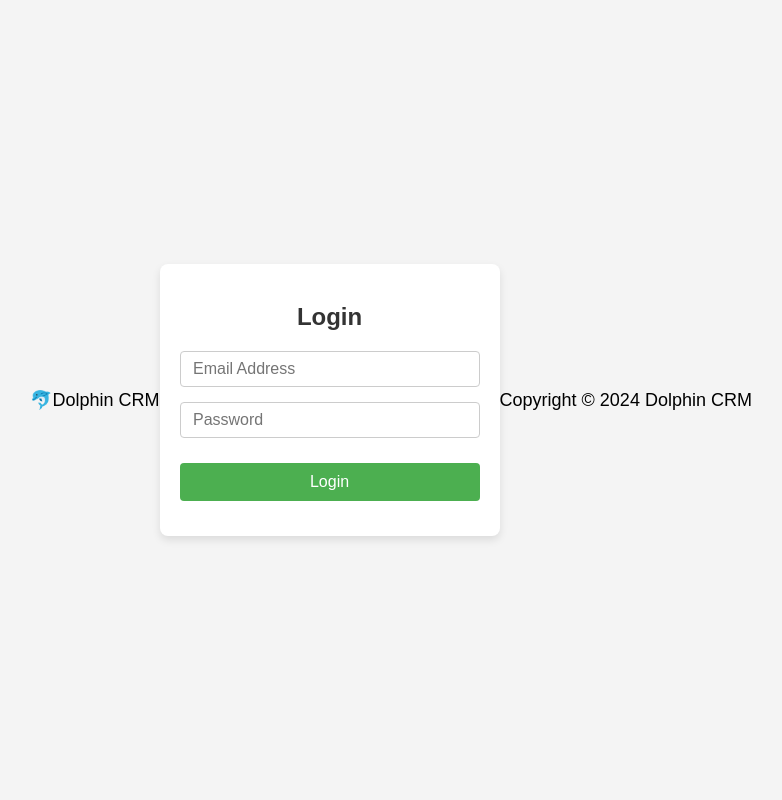
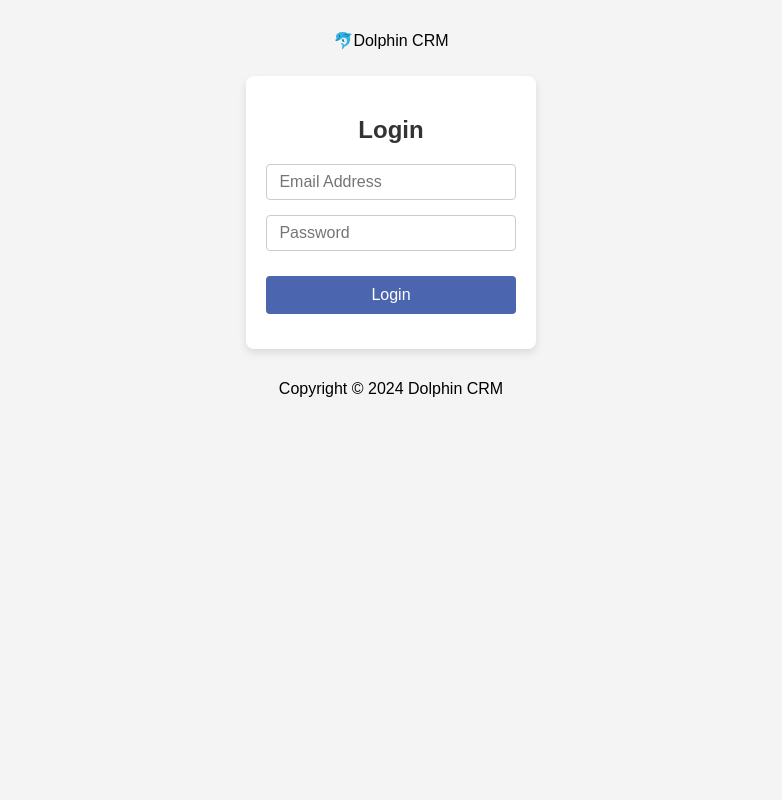
Before and after one commit to AlbertThomasDev/info2180-finalproject, a PHP site: page /user_login.php in a window 1280 px wide. Shown: the whole page, without its empty margins (249-1031 px from the left). Run offline with PHP 8.4, Linux system fonts and the light colour scheme; a stand-in replaces the project's code that opens the database connection.

Commit message:
Added changes to these files

```diff
--- a/user_login.css
+++ b/user_login.css
@@ -1,9 +1,9 @@
 body {
   font-family: Arial, sans-serif;
   display: flex;
-    justify-content: center;
-    align-items: center;
-    height: 100vh;
+  flex-direction: column;
+  height: 100%;
+  width: auto;
   background-color: #f4f4f4;
   margin: 0;
 }
@@ -13,13 +13,23 @@ body {
   padding: 20px;
   box-shadow: 0 4px 8px rgba(0, 0, 0, 0.1);
   border-radius: 8px;
-    width: 300px;
+  height: auto;
+  width: 250px;
   text-align: center;
+  margin:auto;
 }
 
-header p {
-    margin: 0;
-    font-size: 18px;
+header{
+  /* background-color: #dfdefa; */
+  width: 100%;
+  text-align: center;
+  margin-top: 15px;
+  padding-bottom: 10px;
+}
+
+footer{
+  width: 100%;
+  text-align: center;
 }
 
 h2 {
@@ -51,7 +61,7 @@ input[type="email"], input[type="password"] {
 button {
   width: 100%;
   padding: 10px;
-    background-color: #4CAF50;
+  background-color: #4c65af;
   color: white;
   border: none;
   border-radius: 4px;
@@ -61,11 +71,11 @@ button {
 }
 
 button:hover {
-    background-color: #45a049;
+  background-color: #7ca5e2;
 }
 
 .error-message {
-    color: red;
+  color: rgb(192, 4, 4);
   text-align: center;
   margin-top: 15px;
 }
```
Also changed, not shown: view_users.css (added, +67 -0 lines). Lines whose indentation alone changed are shown as unchanged.
